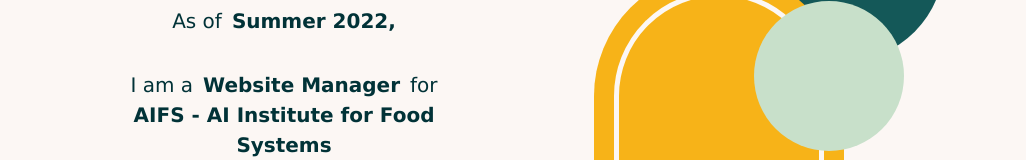
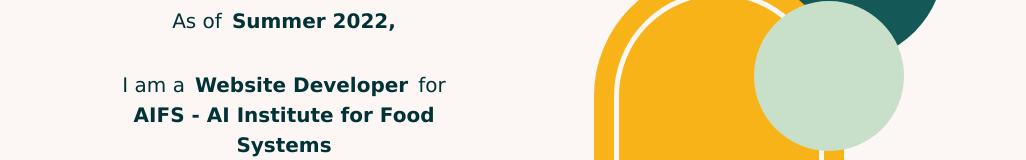
Before and after one commit to juliaalberto/julia_alberto, a React (Create React App) app: page /work in a window 1280 px wide. Shown: the part 324-484 px from the top of the page, without its empty margins (117-1143 px from the left). Built offline with nearby package versions, Linux system fonts and the light colour scheme.

Commit message:
changed text on work page

```diff
--- a/src/components/Work/WorkLeft/WorkLeft.js
+++ b/src/components/Work/WorkLeft/WorkLeft.js
@@ -12,7 +12,7 @@
                 <Fade bottom cascade>
                 <h1> Work </h1>
                 <h2> As of <b>Summer 2022,</b></h2>
-                <h2> I am a<b> Website Manager </b>for <a target="_blank" href ="https://aifs.ucdavis.edu/"> AIFS - AI Institute for Food Systems </a></h2>
+                <h2> I am a<b> Website Developer </b>for <a target="_blank" href ="https://aifs.ucdavis.edu/"> AIFS - AI Institute for Food Systems </a></h2>
                 </Fade>
                 </div>
                 <Link to="/resume"> <button class= "WorkButton"> <b>Download Resume </b></button></Link>
```
